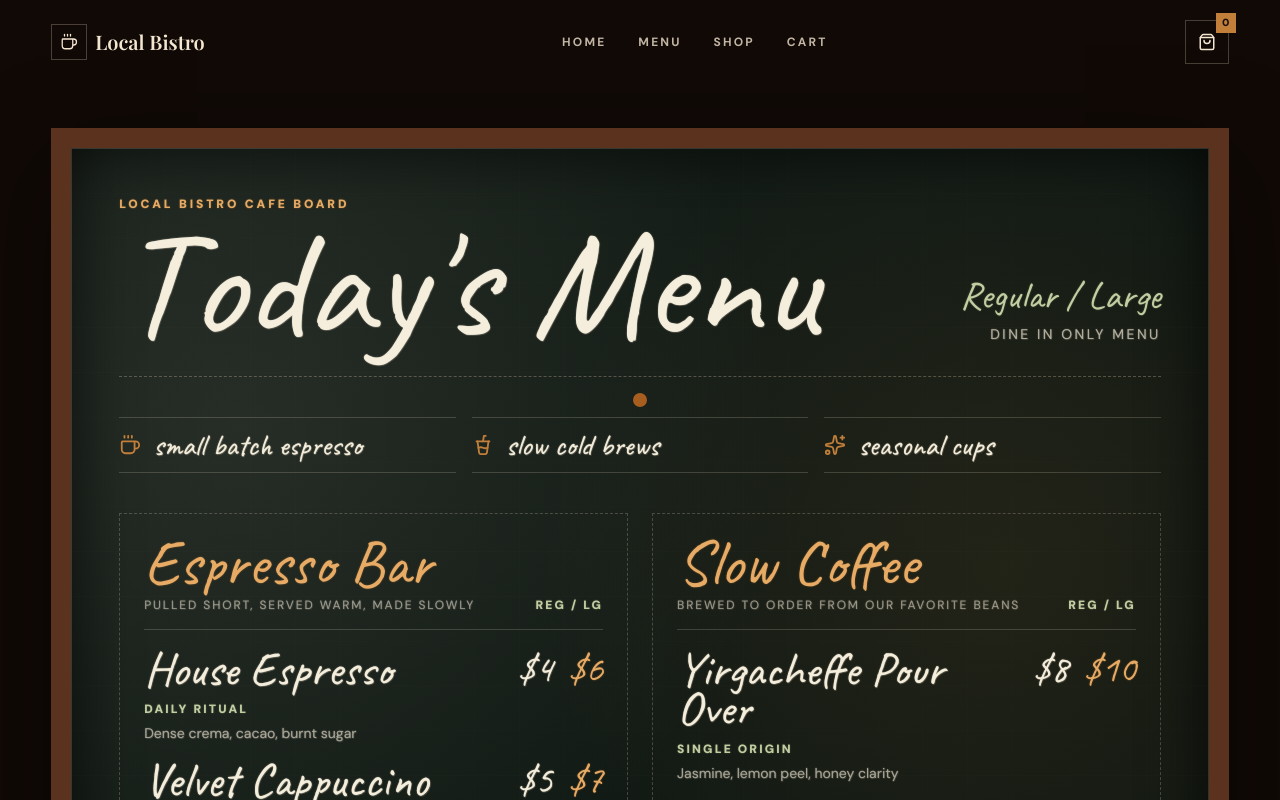
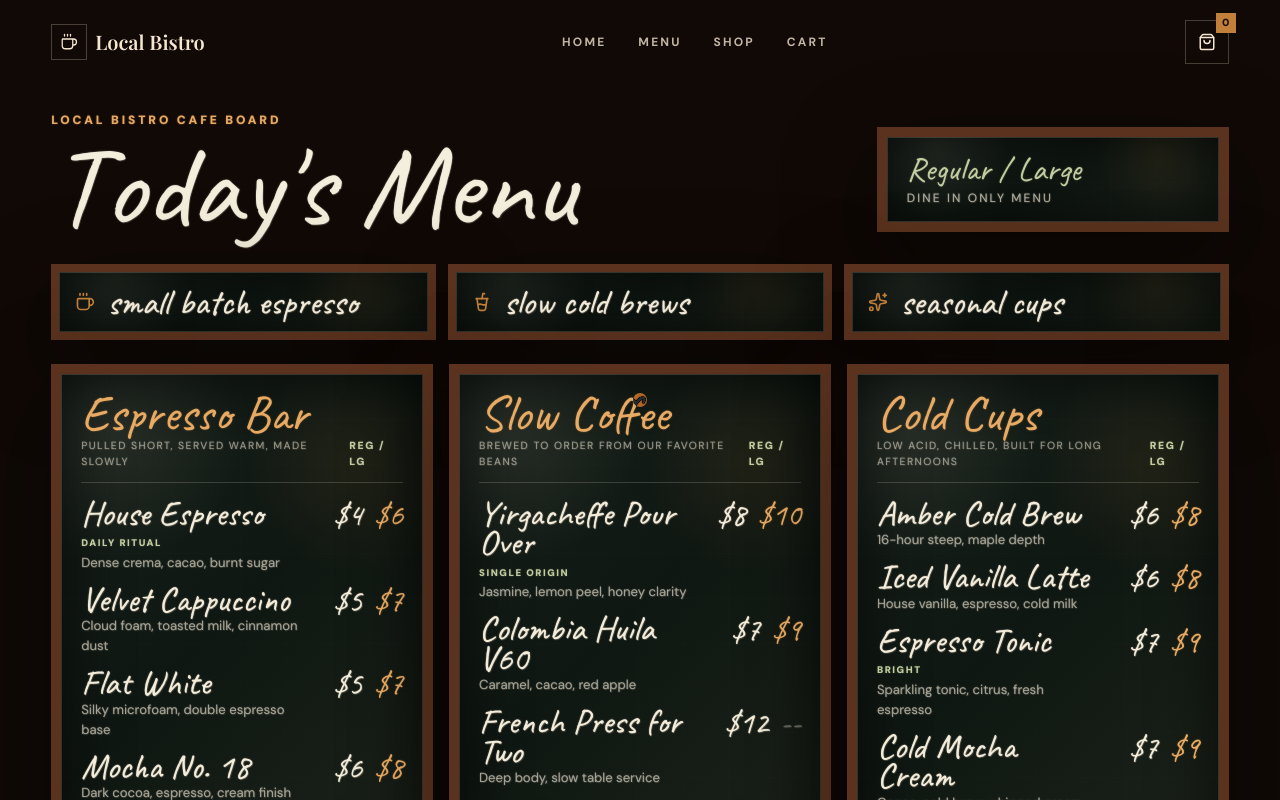
Before and after one commit to fakhrul62/localbistro, a Next.js app: page /menu in a window 1280 px wide. Shown: the top 800 px of the page. Built offline with nearby package versions, Linux system fonts and the light colour scheme; a web font is replaced by a local one.

Commit message:
Compact cafe menu chalkboards

```diff
--- a/app/menu/page.tsx
+++ b/app/menu/page.tsx
@@ -65,90 +65,95 @@ export default function MenuPage() {
 
   return (
     <PageReveal>
-      <main ref={pageRef} className="section-pad bg-[#100906] pb-[clamp(5rem,9vw,8rem)] pt-32">
+      <main ref={pageRef} className="section-pad bg-[#100906] pb-[clamp(4rem,7vw,6rem)] pt-28">
         <section className="container-fluid">
-          <div className="chalkboard relative overflow-hidden border-[clamp(0.75rem,2vw,1.25rem)] border-[#5a321d] p-[clamp(1rem,4vw,3rem)]">
-            <div className="relative">
-              <div className="mb-10 flex flex-col gap-5 border-b border-dashed border-[#f5e6d0]/26 pb-8 md:flex-row md:items-end md:justify-between">
+          <div className="mb-8 grid gap-5 lg:grid-cols-[1fr_auto] lg:items-end">
             <div>
               <p className="chalk-caramel mb-3 text-xs font-black uppercase tracking-[0.24em]">
                 Local Bistro cafe board
               </p>
-                  <h1 className="chalk-hero-title font-chalk chalk-text text-[clamp(4.2rem,12vw,11rem)] leading-[0.78]">
+              <h1 className="chalk-hero-title font-chalk chalk-text text-[clamp(3.4rem,9vw,7.4rem)] leading-[0.8]">
                 Today&apos;s Menu
               </h1>
             </div>
-                <div className="grid gap-2 text-left md:text-right">
-                  <p className="font-chalk chalk-sage text-[clamp(1.8rem,3vw,2.8rem)] leading-none">
+            <div className="chalkboard relative overflow-hidden border-[0.65rem] border-[#5a321d] px-5 py-4 lg:min-w-[22rem]">
+              <div className="relative grid gap-1">
+                <p className="font-chalk chalk-sage text-[clamp(1.6rem,2.6vw,2.25rem)] leading-none">
                   Regular / Large
                 </p>
-                  <p className="chalk-text text-sm uppercase tracking-[0.18em] opacity-70">
+                <p className="chalk-text text-xs uppercase tracking-[0.18em] opacity-70">
                   dine in only menu
                 </p>
               </div>
             </div>
+          </div>
 
-              <div className="mb-10 grid gap-4 md:grid-cols-3">
+          <div className="mb-6 grid gap-3 md:grid-cols-3">
             {[
               { icon: Coffee, label: "small batch espresso" },
               { icon: CupSoda, label: "slow cold brews" },
               { icon: Sparkles, label: "seasonal cups" },
             ].map((item) => (
-                  <div key={item.label} className="chalk-mark flex items-center gap-3 border-y border-[#f5e6d0]/18 py-3">
-                    <item.icon className="text-[#c17f3a]" size={22} />
-                    <span className="font-chalk chalk-text text-3xl leading-none">{item.label}</span>
+              <div key={item.label} className="chalk-mark chalkboard relative overflow-hidden border-[0.5rem] border-[#5a321d] px-4 py-3">
+                <div className="relative flex items-center gap-3">
+                  <item.icon className="text-[#c17f3a]" size={20} />
+                  <span className="font-chalk chalk-text text-[clamp(1.65rem,3vw,2.25rem)] leading-none">{item.label}</span>
+                </div>
               </div>
             ))}
           </div>
 
-              <div className="grid gap-6 lg:grid-cols-2">
+          <div className="grid gap-4 lg:grid-cols-2 xl:grid-cols-3">
             {cafeMenuSections.map((section) => (
-                  <section key={section.title} className="menu-board-section border border-dashed border-[#f5e6d0]/22 p-[clamp(1rem,2.4vw,1.5rem)]">
-                    <div className="mb-5 flex flex-col gap-1 border-b border-[#f5e6d0]/18 pb-4 sm:flex-row sm:items-end sm:justify-between">
+              <section key={section.title} className="menu-board-section chalkboard relative overflow-hidden border-[0.65rem] border-[#5a321d] p-[clamp(0.9rem,1.8vw,1.25rem)]">
+                <div className="relative">
+                  <div className="mb-4 flex flex-col gap-1 border-b border-[#f5e6d0]/18 pb-3 sm:flex-row sm:items-end sm:justify-between">
                       <div>
-                        <h2 className="font-chalk chalk-caramel text-[clamp(2.8rem,5vw,4.6rem)] leading-[0.8]">
+                        <h2 className="font-chalk chalk-caramel text-[clamp(2.2rem,4vw,3.15rem)] leading-[0.8]">
                           {section.title}
                         </h2>
-                        <p className="chalk-text mt-2 text-xs uppercase tracking-[0.16em] opacity-58">
+                        <p className="chalk-text mt-1 text-[0.65rem] uppercase tracking-[0.14em] opacity-58">
                           {section.note}
                         </p>
                       </div>
-                      <p className="chalk-sage text-xs font-black uppercase tracking-[0.18em]">
+                      <p className="chalk-sage text-[0.65rem] font-black uppercase tracking-[0.16em]">
                         reg / lg
                       </p>
                   </div>
 
-                    <div className="grid gap-4">
+                  <div className="grid gap-3">
                     {section.items.map((item) => (
-                        <article key={item.name} className="chalk-row grid gap-3 sm:grid-cols-[1fr_auto] sm:items-start">
+                      <article key={item.name} className="chalk-row grid gap-2 sm:grid-cols-[1fr_auto] sm:items-start">
                         <div>
-                            <div className="flex flex-wrap items-baseline gap-3">
-                              <h3 className="font-chalk chalk-text text-[clamp(2rem,4vw,3rem)] leading-[0.82]">
+                          <div className="flex flex-wrap items-baseline gap-2">
+                            <h3 className="font-chalk chalk-text text-[clamp(1.65rem,3vw,2.2rem)] leading-[0.84]">
                               {item.name}
                             </h3>
                             {item.badge ? (
-                                <span className="chalk-sage text-xs font-black uppercase tracking-[0.18em]">
+                              <span className="chalk-sage text-[0.6rem] font-black uppercase tracking-[0.16em]">
                                 {item.badge}
                               </span>
                             ) : null}
                           </div>
-                            <p className="chalk-text mt-1 text-sm leading-6 opacity-65">
+                          <p className="chalk-text mt-0.5 text-[0.82rem] leading-5 opacity-65">
                             {item.description}
                           </p>
                         </div>
-                          <div className="font-chalk chalk-text flex min-w-[7rem] items-baseline justify-between gap-4 text-[clamp(1.8rem,3vw,2.6rem)] leading-none sm:justify-end">
+                        <div className="font-chalk chalk-text flex min-w-[5.8rem] items-baseline justify-between gap-3 text-[clamp(1.45rem,2.6vw,2rem)] leading-none sm:justify-end">
                           <span>{item.regular}</span>
                           {item.large ? <span className="chalk-caramel">{item.large}</span> : <span className="opacity-35">--</span>}
                         </div>
                       </article>
                     ))}
                   </div>
+                </div>
               </section>
             ))}
           </div>
 
-              <div className="mt-10 flex flex-col gap-4 border-t border-dashed border-[#f5e6d0]/24 pt-7 md:flex-row md:items-center md:justify-between">
-                <p className="font-chalk chalk-text text-[clamp(2rem,4vw,3.5rem)] leading-none">
+          <div className="chalkboard relative mt-5 overflow-hidden border-[0.55rem] border-[#5a321d] px-5 py-4">
+            <div className="relative flex flex-col gap-2 md:flex-row md:items-center md:justify-between">
+              <p className="font-chalk chalk-text text-[clamp(1.8rem,3.4vw,2.7rem)] leading-none">
                 Ask your barista about today&apos;s rotating bean.
               </p>
               <p className="chalk-caramel text-xs font-black uppercase tracking-[0.2em]">
@@ -156,7 +161,6 @@ export default function MenuPage() {
               </p>
             </div>
           </div>
-          </div>
         </section>
       </main>
     </PageReveal>
```
Lines whose indentation alone changed are shown as unchanged.
